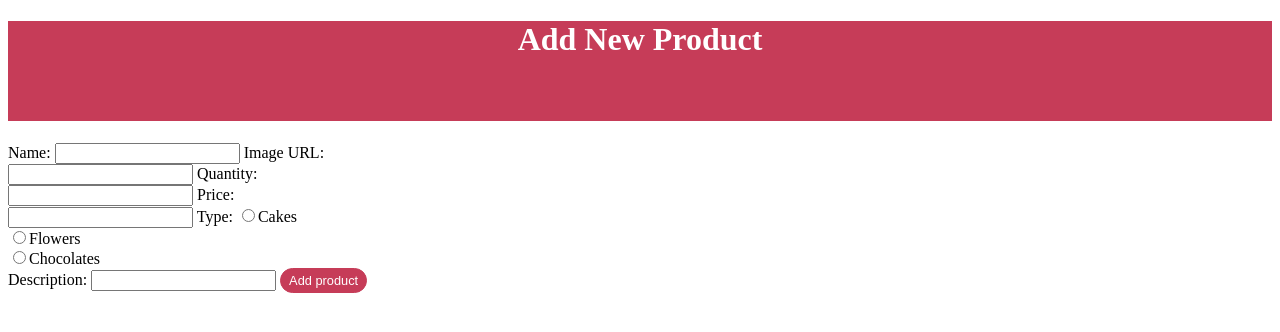
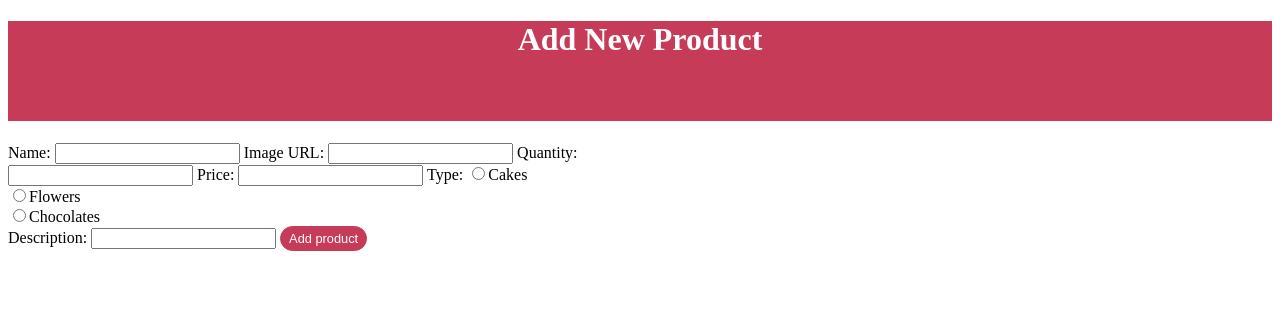
Before and after one commit to vishakasg/my_crud_app, a Flask app: page /products/new in a window 1280 px wide. Shown: the top 332 px of the page. Run offline with Flask 3, Linux system fonts and the light colour scheme.

Commit message:
my_crud_app - edit

```diff
--- a/static/css/style.css
+++ b/static/css/style.css
@@ -53,7 +53,7 @@ h1{
 }
 .add-new-product{
   display: grid;
-  grid-template-columns: 1fr 1fr 1fr;
+  grid-template-columns: 1fr 1fr;
   gap: 20px;
   /* background-color: red; */
 
```
